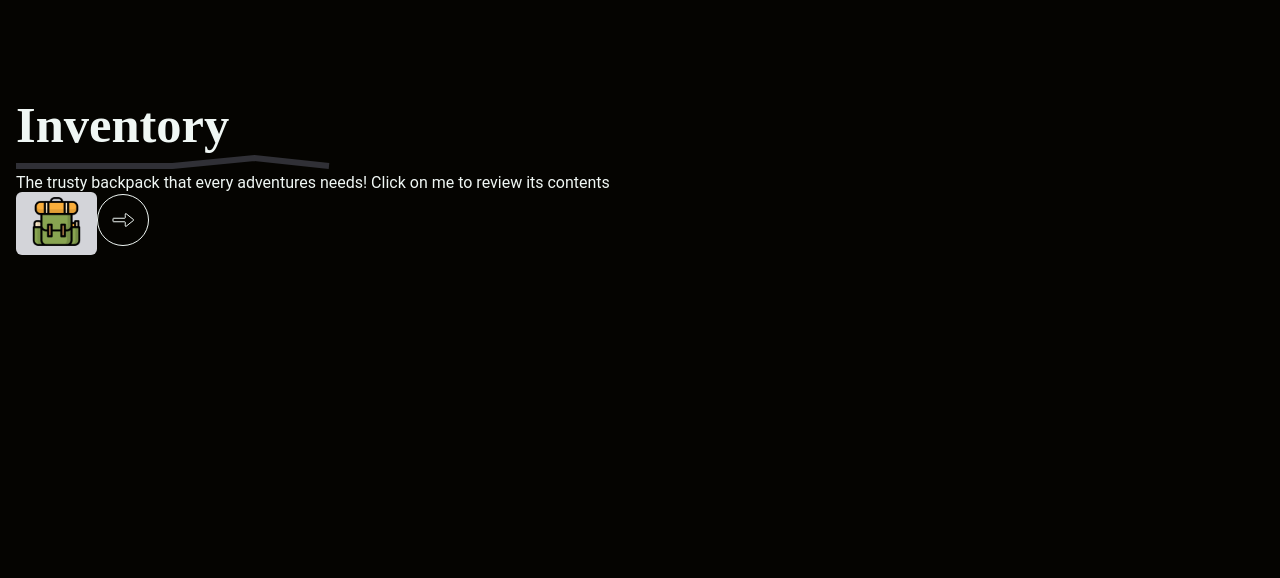
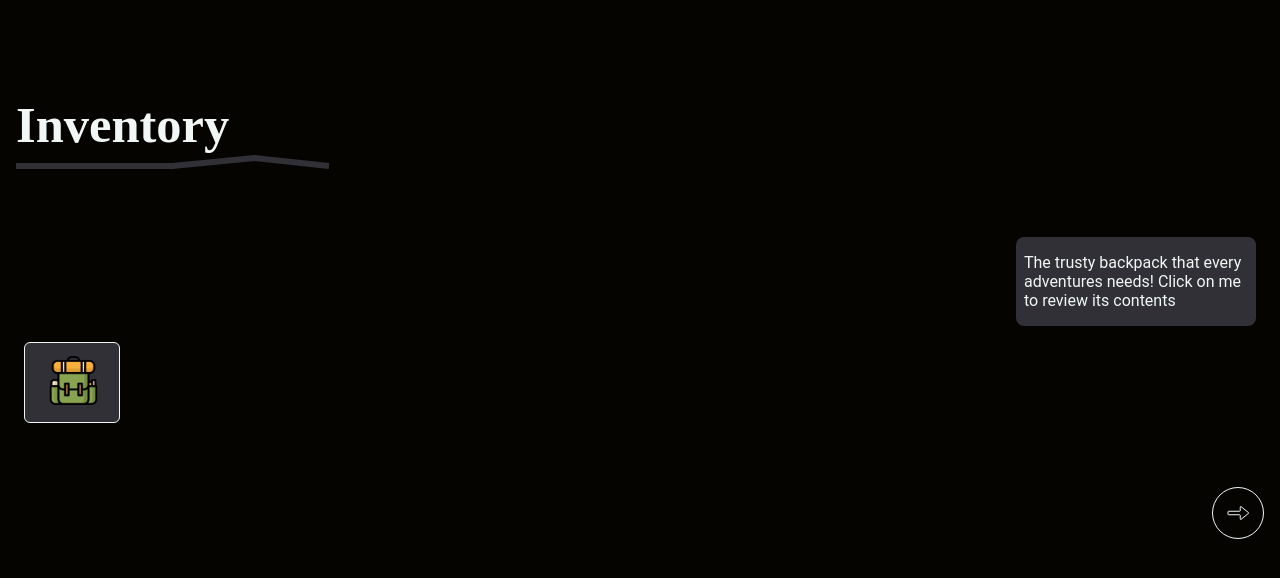
Before and after one commit to JerkaSav/The-Shadow, a React (Create React App) app: page /onboarding in a window 1280 px wide. Both pictures are taken after typing "Sample" into the empty fields and a click on the button "Submit". Shown: the top 578 px of the page. Built offline with nearby package versions, Linux system fonts and the light colour scheme.

Commit message:
Updated some styling for onboarding

```diff
--- a/src/components/Onboarding/OnboardingStart.js
+++ b/src/components/Onboarding/OnboardingStart.js
@@ -5,7 +5,7 @@ import arrow from '../../assets/arrow.svg';
 
 import { useState } from 'react';
 
-function OnboardingStart() {
+function OnboardingStart({ update }) {
   const [imgShown, setImgShown] = useState(inventory);
   const [textDisplayed, setTextDisplayed] = useState('The trusty backpack that every adventures needs! Click on me to review its contents');
 
@@ -14,21 +14,23 @@ function OnboardingStart() {
       if (imgShown === inventory) {
         setImgShown(logBook);
         setTextDisplayed('So you dont have to remember everything. Click on this when you feel lost');
+        update('Logbook');
       }
       if (imgShown === logBook) {
         setImgShown(equipment);
         setTextDisplayed('Time to change those old rags? Click here to review what your hand is holding');
+        update('Equipment');
       }
     } else {
       console.log('Onboarding done');
     }
   }
   return (
-    <div>
-      <div>
+    <div className="flex-container">
+      <div className="text-bubble">
         <p>{textDisplayed}</p>
       </div>
-      <button>
+      <button className="btn-dark">
         <img src={imgShown} alt="inventory" />
       </button>
       <img src={arrow} alt="arrow" className="arrow" onClick={ChangeImg} />
--- a/src/styles/view-style/onboarding.scss
+++ b/src/styles/view-style/onboarding.scss
@@ -1,6 +1,40 @@
+@import '../utilities/variable';
+
 h4 {
   margin: 4rem 0 2rem 0;
 }
 input {
   margin-bottom: 1rem;
 }
+.flex-container {
+  margin-top: 4rem;
+  height: 100%;
+  display: flex;
+  flex-direction: column;
+
+  .btn-dark {
+    background: $main-color;
+    border: 1px solid $font-color;
+    max-width: 6rem;
+    margin-left: 0.5rem;
+    img {
+      padding: 0.5em;
+    }
+  }
+
+  .text-bubble {
+    margin-left: auto;
+    margin-right: 0.5rem;
+    margin-bottom: 1rem;
+    max-width: 15rem;
+    background: $main-color;
+    border-radius: 0.5rem;
+    p {
+      padding: 1rem 0.5rem 1rem 0.5rem;
+    }
+  }
+  .arrow {
+    margin-left: auto;
+    margin-top: auto;
+  }
+}
--- a/src/views/Onboarding.js
+++ b/src/views/Onboarding.js
@@ -12,13 +12,16 @@ function Onboarding() {
     setOnboardingStarted(!onboardingStarted);
     setHeaderText('Inventory');
   }
+  function handleChangeHeader(newHeader) {
+    setHeaderText(newHeader);
+  }
 
   return (
     <article>
       <section>
         <Header text={headerText} />
       </section>
-      {onboardingStarted ? <OnboardingStart /> : <OnboardingForm update={handleClick} />}
+      {onboardingStarted ? <OnboardingStart update={handleChangeHeader} /> : <OnboardingForm update={handleClick} />}
     </article>
   );
 }
```
